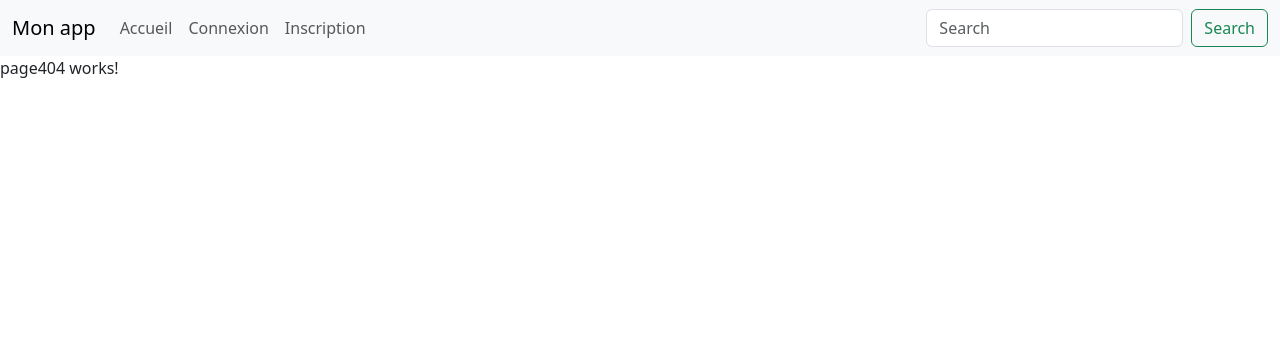
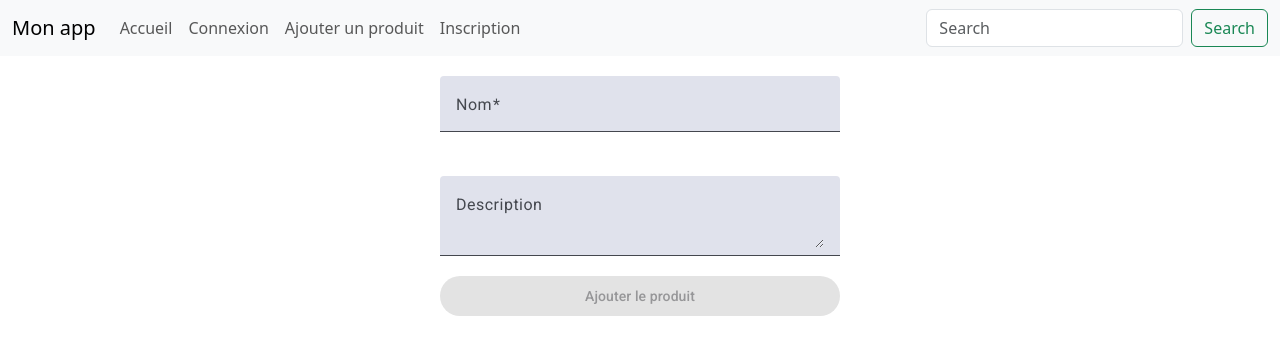
Before and after one commit to LucasJasko/cours-mns-angular-front, an Angular app: page /ajout-produit in a window 1280 px wide. Shown: the top 354 px of the page. Built offline with nearby package versions, Linux system fonts and the light colour scheme.

Commit message:
MAJ cours 2025 05 16

```diff
--- a/src/app/app.component.html
+++ b/src/app/app.component.html
@@ -33,6 +33,14 @@
         <li class="nav-item">
           <a
             class="nav-link"
+            routerLink="/ajout-produit"
+            routerLinkActive="page-actuelle"
+            >Ajouter un produit</a
+          >
+        </li>
+        <li class="nav-item">
+          <a
+            class="nav-link"
             routerLink="/inscription"
             routerLinkActive="page-actuelle"
             >Inscription</a
--- a/src/app/app.routes.ts
+++ b/src/app/app.routes.ts
@@ -3,11 +3,13 @@ import { AccueilComponent } from './pages/accueil/accueil.component';
 import { InscriptionComponent } from './pages/inscription/inscription.component';
 import { ConnectionComponent } from './pages/connection/connection.component';
 import { Page404Component } from './pages/page404/page404.component';
+import { EditProduitComponent } from './pages/edit-produit/edit-produit.component';
 
 export const routes: Routes = [
   { path: 'accueil', component: AccueilComponent },
   { path: 'connection', component: ConnectionComponent },
   { path: 'inscription', component: InscriptionComponent },
+  { path: 'ajout-produit', component: EditProduitComponent },
   { path: '', redirectTo: 'accueil', pathMatch: 'full' },
   { path: '**', component: Page404Component },
 ];
--- a/src/app/pages/accueil/accueil.component.html
+++ b/src/app/pages/accueil/accueil.component.html
@@ -1,4 +1,12 @@
 <div class="container">
+  <button
+    mat-raised-button
+    routerLink="/ajout-produit"
+    routerLinkActive="router-link-active"
+  >
+    Ajouter produit
+  </button>
+
   <div class="row row-cols-2">
     @for (item of this.userList; track $index) {
     <div class="px-2">
@@ -9,7 +17,9 @@
         </mat-card-header>
         <mat-card-content>
           <p>
-            date: {{ item.date | date : "shortDate" }} Value: {{ item.value }}
+            date: {{ item.date | date : "shortDate" }}
+            <br />
+            Value: {{ item.value }}
           </p>
         </mat-card-content>
         <mat-card-actions>
--- a/src/app/pages/accueil/accueil.component.ts
+++ b/src/app/pages/accueil/accueil.component.ts
@@ -4,10 +4,11 @@ import { HttpClient } from '@angular/common/http';
 import { MatCardModule } from '@angular/material/card';
 import { MatButtonModule } from '@angular/material/button';
 import { DatePipe } from '@angular/common';
+import { RouterLink } from '@angular/router';
 
 @Component({
   selector: 'app-accueil',
-  imports: [MatCardModule, MatButtonModule, DatePipe],
+  imports: [MatCardModule, MatButtonModule, DatePipe, RouterLink],
   templateUrl: './accueil.component.html',
   styleUrl: './accueil.component.scss',
 })
--- /dev/null
+++ b/src/app/pages/edit-produit/edit-produit.component.html
@@ -0,0 +1,28 @@
+<form (ngSubmit)="onAddProduct()" [formGroup]="formulaire">
+  <mat-form-field>
+    <mat-label>Nom</mat-label>
+    <input matInput placeholder="Ex. Pizza" formControlName="nom" />
+
+    @if(formulaire.get('nom')?.hasError("required")) {
+    <mat-error>Le nom est requis</mat-error>
+    } @else {
+    <mat-error>Le nom ne peut pas avoir plus de 20 caractères</mat-error>
+    }
+  </mat-form-field>
+  <br />
+  <mat-form-field>
+    <mat-label>Description</mat-label>
+    <textarea
+      matInput
+      placeholder="Ex. Une super pizza"
+      formControlName="description"
+    ></textarea>
+    <mat-error
+      >La description ne peut pas avoir plus de 50 caractères</mat-error
+    >
+  </mat-form-field>
+
+  <button [disabled]="!formulaire.valid" mat-raised-button type="submit">
+    Ajouter le produit
+  </button>
+</form>
--- /dev/null
+++ b/src/app/pages/edit-produit/edit-produit.component.scss
@@ -0,0 +1,6 @@
+form {
+  display: flex;
+  flex-direction: column;
+  max-width: 400px;
+  margin: 20px auto 0;
+}
--- /dev/null
+++ b/src/app/pages/edit-produit/edit-produit.component.ts
@@ -0,0 +1,33 @@
+import { HttpClient } from '@angular/common/http';
+import { Component, inject } from '@angular/core';
+import {
+  FormBuilder,
+  FormsModule,
+  ReactiveFormsModule,
+  Validators,
+} from '@angular/forms';
+import { MatButtonModule } from '@angular/material/button';
+import { MatInputModule } from '@angular/material/input';
+
+@Component({
+  selector: 'app-edit-produit',
+  imports: [FormsModule, ReactiveFormsModule, MatInputModule, MatButtonModule],
+  templateUrl: './edit-produit.component.html',
+  styleUrl: './edit-produit.component.scss',
+})
+export class EditProduitComponent {
+  formBuilder = inject(FormBuilder);
+  http = inject(HttpClient);
+  formulaire = this.formBuilder.group({
+    nom: ['', [Validators.required, Validators.maxLength(20)]],
+    description: ['', [Validators.maxLength(50)]],
+  });
+
+  onAddProduct() {
+    if (this.formulaire.valid) {
+      this.http
+        .post('http://localhost:5000/product', this.formulaire.value)
+        .subscribe((res) => console.log(res));
+    }
+  }
+}
```
Also changed, not shown: 1 other file (tests, documents, lock files or other folders).
